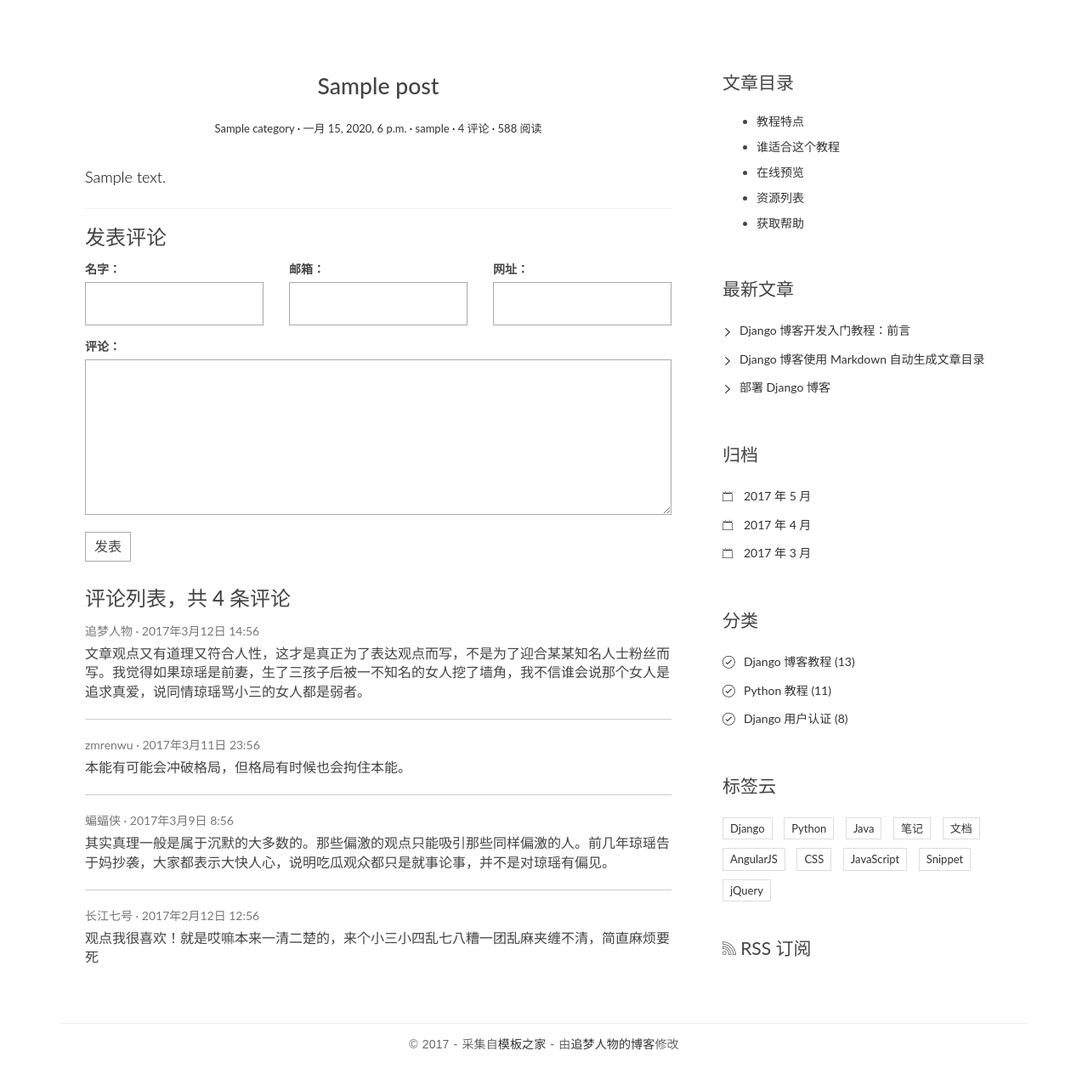
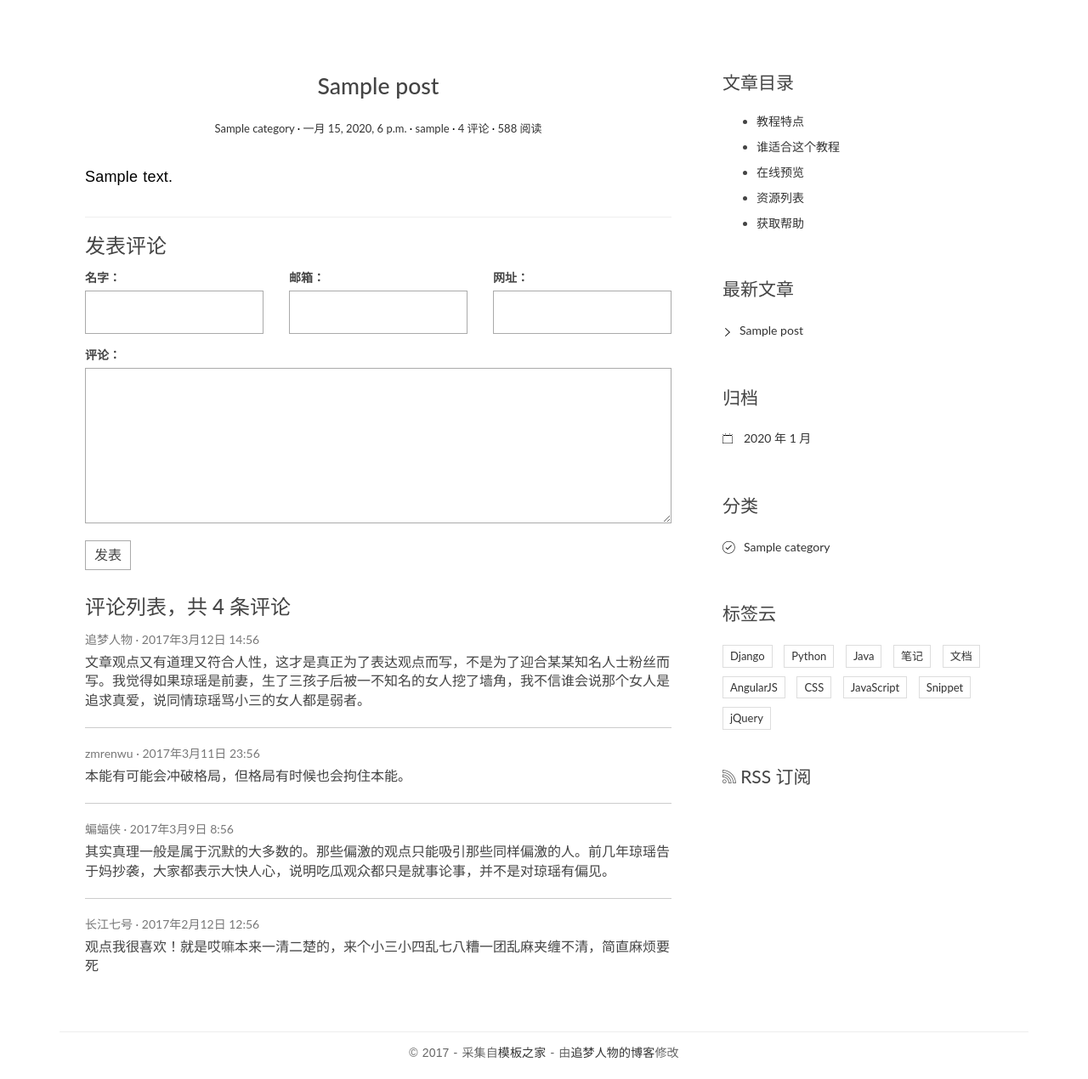
Before and after one commit to Cloudtree11/django_beginner, a Django app: page /post/1/ in a window 1280 px wide. Shown: the part 91-1361 px from the top of the page at 85% size. Before the commit the page ends 1327 px from the top, so only its background shows below. Run offline with Django 3.2, Linux system fonts and the light colour scheme; tables that the repository leaves empty hold one stand-in row (values such as "Sample post"); some libraries are stand-ins or nearby versions.

Commit message:
Add blog project page detailed feature

```diff
--- /dev/null
+++ b/blogproject/blog/templatetags/blog_tags.py
@@ -0,0 +1,17 @@
+
+from django import template
+from ..models import Post, Category
+
+register = template.Library()
+
+@register.simple_tag
+def get_recent_posts(num=5):
+    return Post.objects.all().order_by('-created_time')[:num]
+
+@register.simple_tag
+def archives():
+    return Post.objects.dates('created_time', 'month', order='DESC')
+
+@register.simple_tag
+def get_categories():
+    return Category.objects.all()
--- a/blogproject/blog/urls.py
+++ b/blogproject/blog/urls.py
@@ -7,4 +7,6 @@
 urlpatterns = [
     url(r'^$', views.index, name='index'),
     url(r'^post/(?P<pk>[0-9]+)/$', views.detail, name='detail'),
+    url(r'^archives/(?P<year>[0-9]{4})/(?P<month>[0-9]{1,2})/$', views.archives, name='archives'),
+    url(r'^category/(?P<pk>[0-9]+)/$', views.category, name='category'),
 ]
--- a/blogproject/blog/views.py
+++ b/blogproject/blog/views.py
@@ -5,7 +5,8 @@
 # Create your views here.
 
 from django.http import HttpResponse
-from .models import Post
+from .models import Post, Category
+import markdown
 
 def index(request):
     post_list = Post.objects.all().order_by('-created_time')
@@ -13,4 +14,21 @@
 
 def detail(request, pk):
     post = get_object_or_404(Post, pk=pk)
+    post.body = markdown.markdown(post.body,
+            extensions=[
+                'markdown.extensions.extra',
+                'markdown.extensions.codehilite',
+                'markdown.extensions.toc',
+            ])
     return render(request, 'blog/detail.html', context={'post': post})
+
+def archives(request, year, month):
+    post_list = Post.objects.filter(created_time__year=year,
+            created_time__month=month,
+            ).order_by('-created_time')
+    return render(request, 'blog/index.html', context={'post_list': post_list})
+
+def category(request, pk):
+    cate = get_object_or_404(Category, pk=pk)
+    post_list = Post.objects.filter(category=cate).order_by('-created_time')
+    return render(request, 'blog/index.html', context={'post_list': post_list})
--- a/blogproject/templates/base.html
+++ b/blogproject/templates/base.html
@@ -1,4 +1,5 @@
 {% load staticfiles %}
+{% load blog_tags %}
 <!DOCTYPE html>
 <html>
 <head>
@@ -13,6 +14,7 @@
     <link rel="stylesheet" href="http://code.ionicframework.com/ionicons/2.0.1/css/ionicons.min.css">
     <link rel="stylesheet" href="{% static 'blog/css/pace.css' %}">
     <link rel="stylesheet" href="{% static 'blog/css/custom.css' %}">
+    <link rel="stylesheet" href="{% static 'blog/css/highlights/github.css' %}">
 
     <!-- js -->
     <script src="{% static 'blog/js/jquery-2.1.3.min.js' %}"></script>
@@ -75,45 +77,42 @@
                 {% endblock toc %}
                 <div class="widget widget-recent-posts">
                     <h3 class="widget-title">最新文章</h3>
+                    {% get_recent_posts as recent_post_list %}
                     <ul>
+                        {% for post in recent_post_list %}
                         <li>
-                            <a href="#">Django 博客开发入门教程：前言</a>
+                            <a href="{{ post.get_absolute_url }}">{{ post.title }}</a>
                         </li>
-                        <li>
-                            <a href="#">Django 博客使用 Markdown 自动生成文章目录</a>
-                        </li>
-                        <li>
-                            <a href="#">部署 Django 博客</a>
-                        </li>
+                        {% empty %}
+                        暂无文章
+                        {% endfor %}
                     </ul>
                 </div>
                 <div class="widget widget-archives">
                     <h3 class="widget-title">归档</h3>
+                    {% archives as date_list %}
                     <ul>
+                        {% for date in date_list %}
                         <li>
-                            <a href="#">2017 年 5 月</a>
+                        <a href="{% url 'blog:archives' date.year date.month %}">{{ date.year }} 年 {{ date.month }} 月</a>
                         </li>
-                        <li>
-                            <a href="#">2017 年 4 月</a>
-                        </li>
-                        <li>
-                            <a href="#">2017 年 3 月</a>
-                        </li>
+                        {% empty %}
+                        暂无归档
+                        {% endfor %}
                     </ul>
                 </div>
 
                 <div class="widget widget-category">
                     <h3 class="widget-title">分类</h3>
+                    {% get_categories as category_list %}
                     <ul>
+                        {% for category in category_list %}
                         <li>
-                            <a href="#">Django 博客教程 <span class="post-count">(13)</span></a>
+                        <a href="{% url 'blog:category' category.pk %}">{{ category.name }}</a>
                         </li>
-                        <li>
-                            <a href="#">Python 教程 <span class="post-count">(11)</span></a>
-                        </li>
-                        <li>
-                            <a href="#">Django 用户认证 <span class="post-count">(8)</span></a>
-                        </li>
+                        {% empty %}
+                        暂无分类
+                        {% endfor %}
                     </ul>
                 </div>
 
@@ -185,7 +184,7 @@
     </nav>
 </div>
 
-<script src="js/script.js"></script>
+<script src="{% static 'blog/js/script.js' %}"></script>
 
 </body>
 </html>
--- a/blogproject/templates/blog/detail.html
+++ b/blogproject/templates/blog/detail.html
@@ -14,7 +14,7 @@
                         </div>
                     </header>
                     <div class="entry-content clearfix">
-                        {{ post.body }}
+                        {{ post.body|safe }}
                    </div>
                 </article>
                 <section class="comment-area" id="comment-area">
```
Also changed, not shown: blogproject/blog/templatetags/__init__.py (added).
